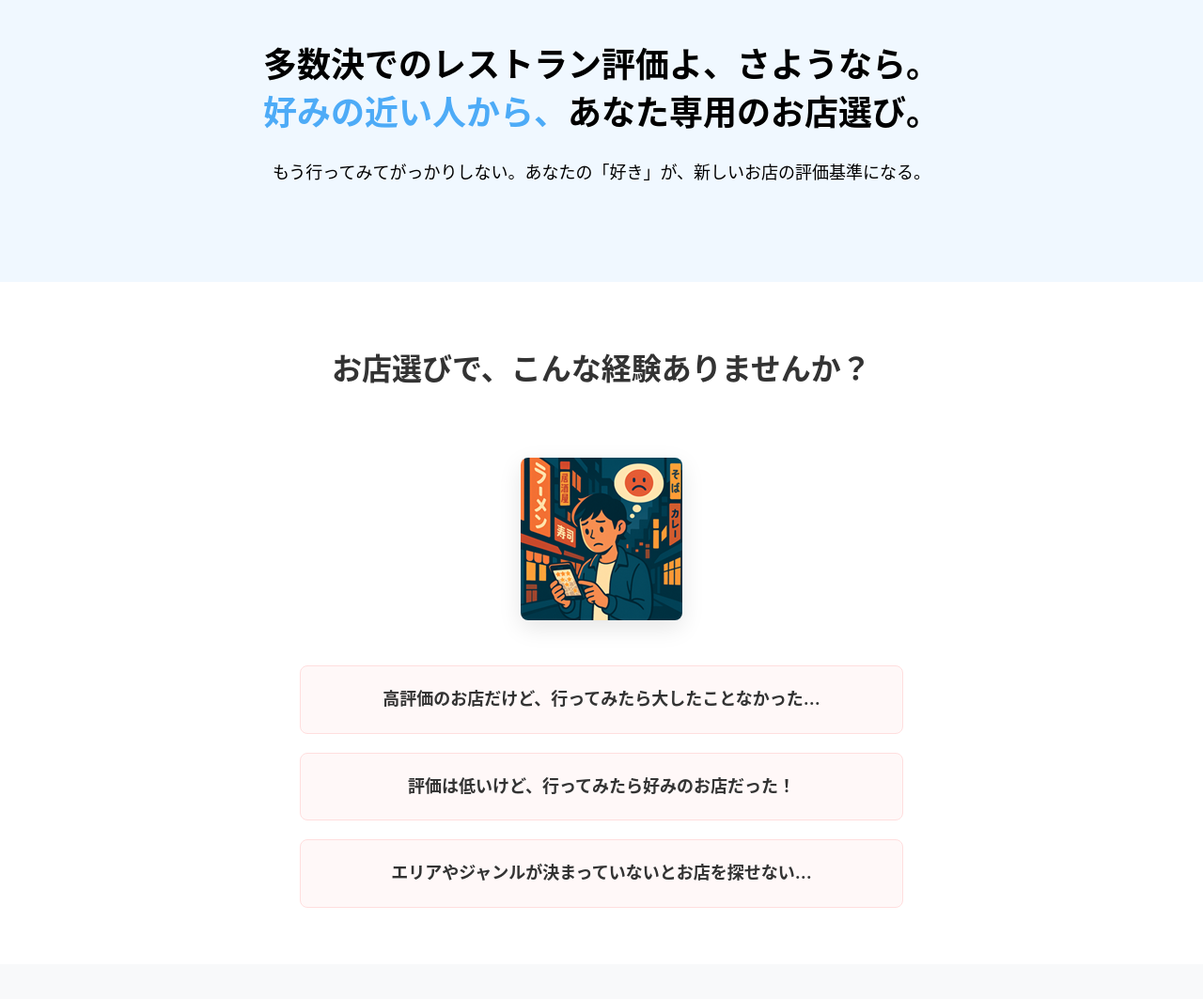
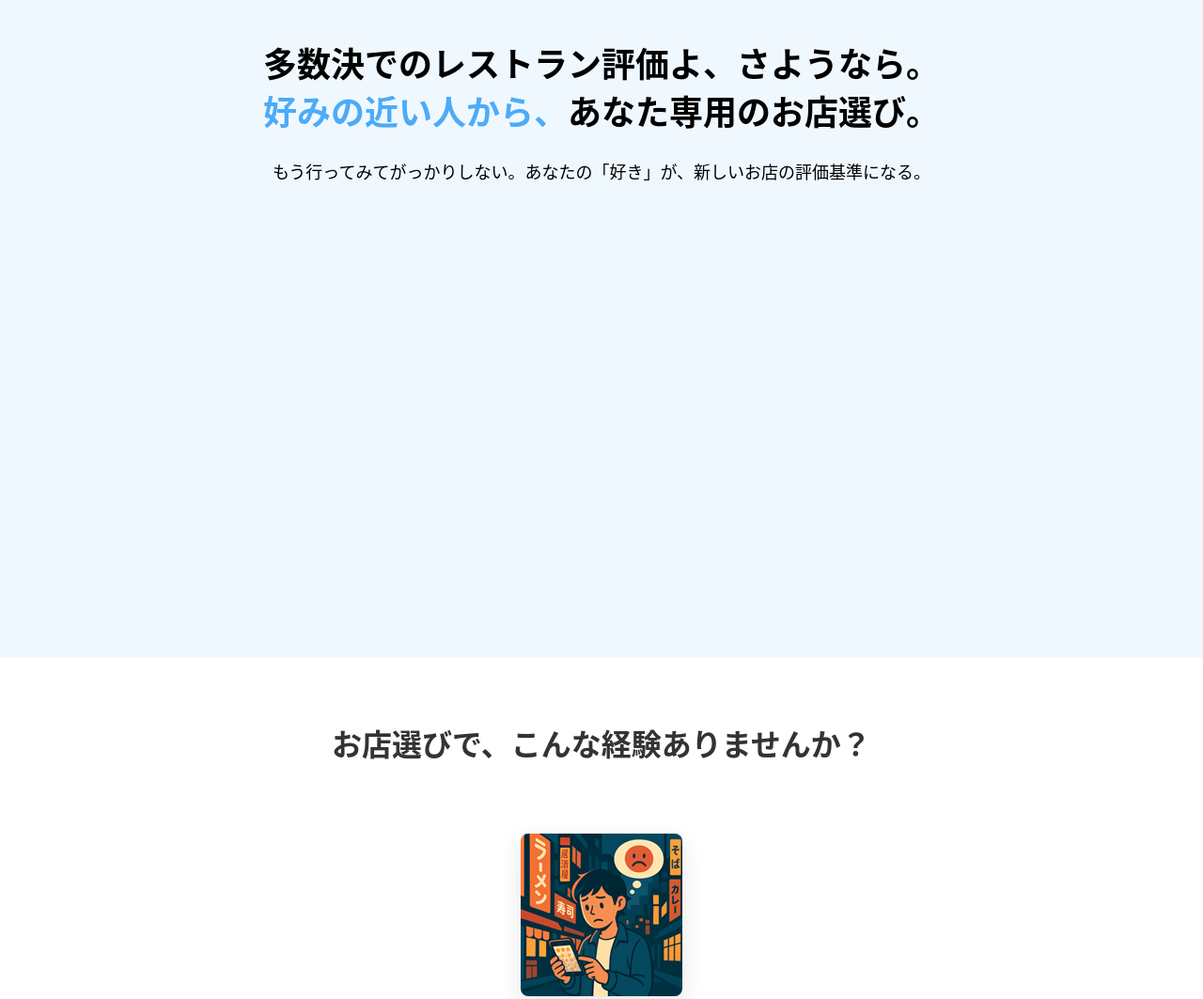
Before and after one commit to perolympic/dishcover_lp_c, a plain HTML site: page index.html in a window 1280 px wide. Shown: the top 1063 px of the page at 94% size. Drawn offline with Linux system fonts and the light colour scheme; a script that the page names is missing.

Commit message:
Add files via upload

```diff
--- a/index.html
+++ b/index.html
@@ -116,7 +116,7 @@
         <p style="font-size: 18px; color: black;">もう行ってみてがっかりしない。あなたの「好き」が、新しいお店の評価基準になる。</p>
 
         <div class="container" style="margin-top: 40px;">
-            <div data-tf-live="01K1TTTBB124N6G5FXPCRMZMEX" style="width: 100%;"></div>
+            <div data-tf-live="01K1TTTBB124N6G5FXPCRMZMEX" style="width: 100%; height: 400px;"></div>
         </div>
     </div>
 
```
